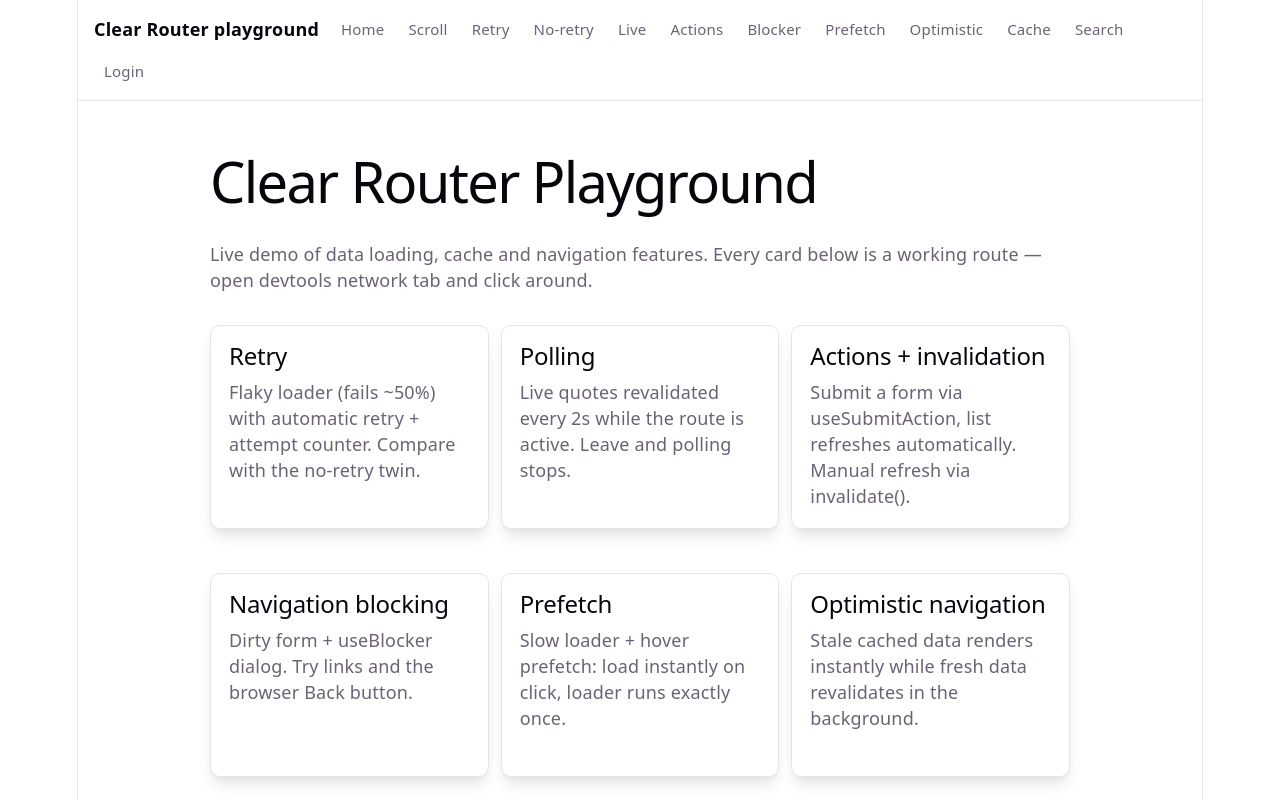
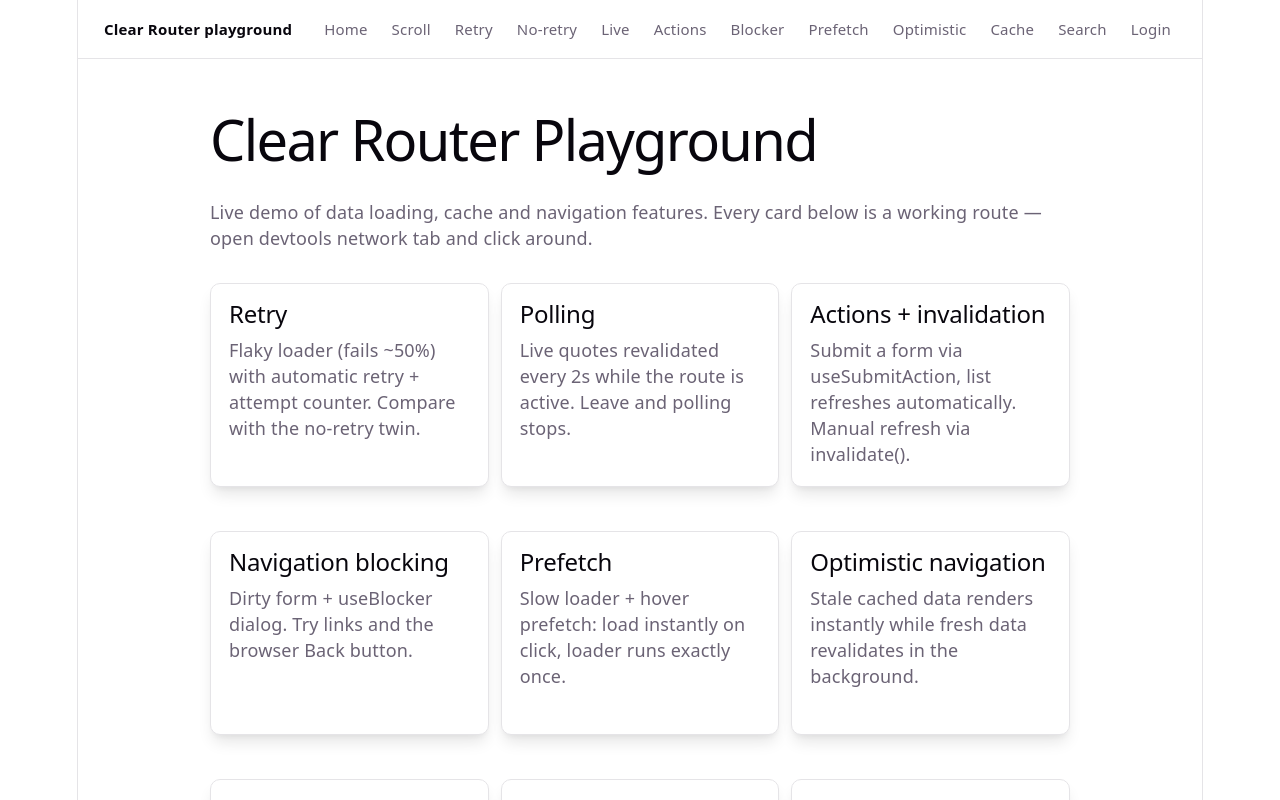
Before and after one commit to AndrewBubnov/clear-react-router, a React (Vite) app: page / in a window 1280 px wide. Shown: the top 800 px of the page. Built offline with nearby package versions, Linux system fonts and the light colour scheme.

Commit message:
Add link to npm package

```diff
--- a/src/playground/PlaygroundNav.tsx
+++ b/src/playground/PlaygroundNav.tsx
@@ -2,7 +2,14 @@ import { Link } from '../clear-router';
 
 export const PlaygroundNav = () => (
 	<nav className="pg-nav" aria-label="Playground">
-		<span className="pg-brand">Clear Router playground</span>
+		<a
+			href="https://www.npmjs.com/package/clear-react-router"
+			target="_blank"
+			rel="noopener noreferrer"
+			aria-label="Clear Router playground — npm package (opens in new tab)"
+		>
+			<span className="pg-brand">Clear Router playground</span>
+		</a>
 		<Link to="/playground" exact>
 			Home
 		</Link>
```
